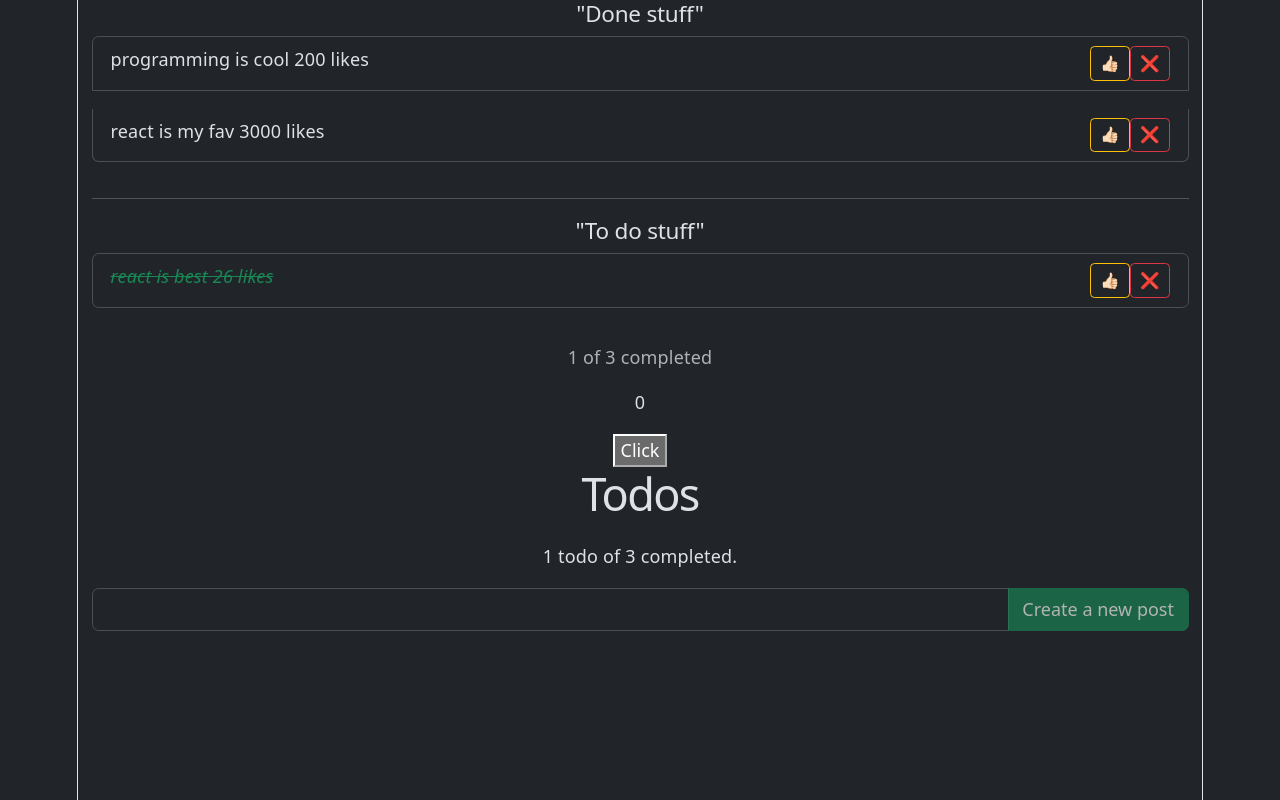
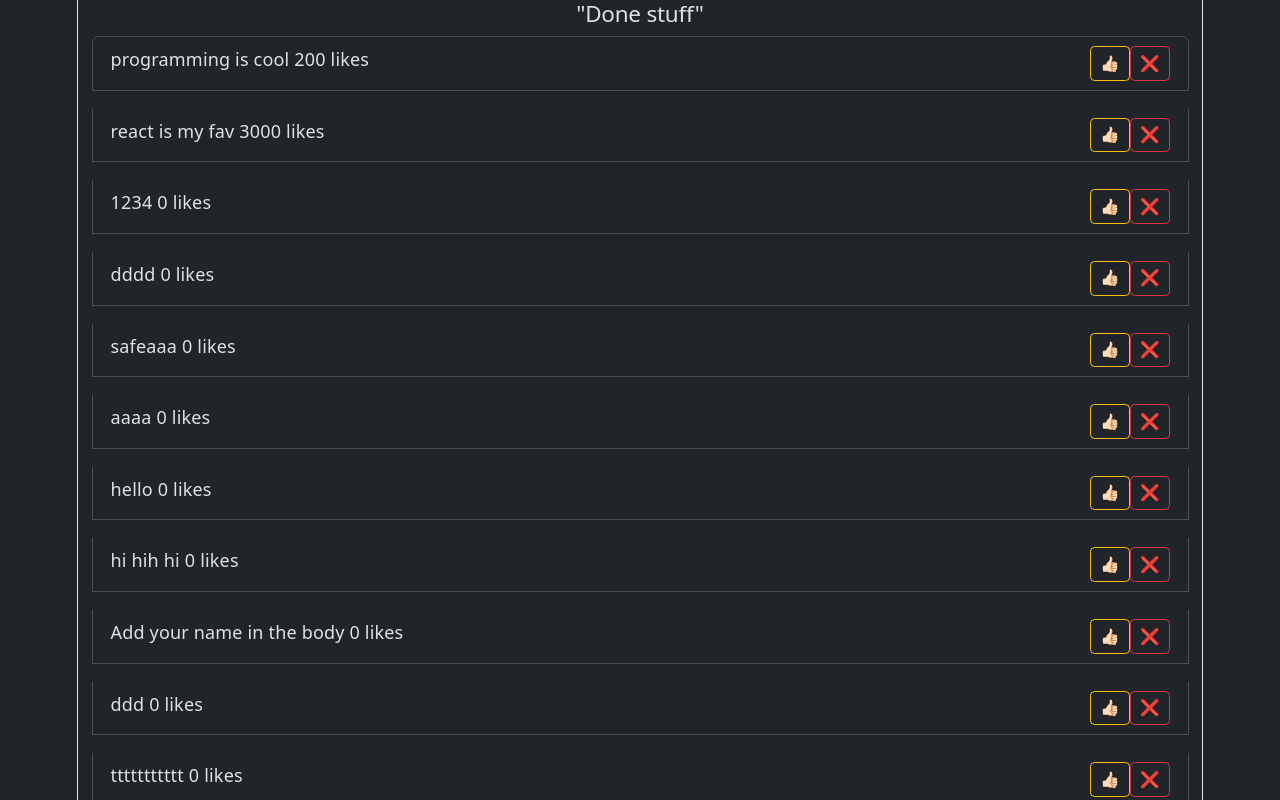
Before and after one commit to Petrasoderstrom1612/repetition, a React (Vite) app in the folder 05/: page / in a window 1280 px wide. Shown: the top 800 px of the page. Built offline with nearby package versions, Linux system fonts and the light colour scheme; data requests are answered from the project's data file.

Commit message:
added axios for POST

```diff
--- a/05/data/db.json
+++ b/05/data/db.json
@@ -1,7 +1,80 @@
 {
-    "todos": [
-        {"id": 1, "title": "react is best", "likes": 26, "done": true},
-        {"id": 2, "title": "programming is cool", "likes": 200},
-        {"id": 3, "title": "react is my fav", "likes": 3000}
-    ]
+  "todos": [
+    {
+      "id": 1,
+      "title": "react is best",
+      "likes": 26,
+      "done": true
+    },
+    {
+      "id": 2,
+      "title": "programming is cool",
+      "likes": 200
+    },
+    {
+      "id": 3,
+      "title": "react is my fav",
+      "likes": 3000
+    },
+    {
+      "id": 4,
+      "title": "1234",
+      "likes": 0
+    },
+    {
+      "id": 5,
+      "title": "dddd",
+      "likes": 0
+    },
+    {
+      "id": 6,
+      "title": "safeaaa",
+      "likes": 0
+    },
+    {
+      "id": 7,
+      "title": "aaaa",
+      "likes": 0
+    },
+    {
+      "title": "hello",
+      "likes": 0,
+      "id": 8
+    },
+    {
+      "title": "hi hih hi",
+      "likes": 0,
+      "id": 9
+    },
+    {
+      "title": "Add your name in the body",
+      "likes": 0,
+      "id": 10
+    },
+    {
+      "title": "ddd",
+      "likes": 0,
+      "id": 11
+    },
+    {
+      "title": "ttttttttttt",
+      "likes": 0,
+      "id": 12
+    },
+    {
+      "title": "ooooooooo",
+      "likes": 0,
+      "id": 13
+    },
+    {
+      "title": "33333",
+      "likes": 0,
+      "id": 14
+    },
+    {
+      "title": "444",
+      "likes": 0,
+      "id": 15
+    }
+  ]
 }
--- a/05/src/App.tsx
+++ b/05/src/App.tsx
@@ -1,27 +1,29 @@
 /* eslint-disable react-hooks/exhaustive-deps */
-import { getTodosAxios } from './services/TodosAPI'
+import { createTodoAxios, getTodosAxios } from './services/TodosAPI'
 import { useEffect, useState } from 'react'
 import './assets/app.scss'
 import Counter from './components/Counter'
-import Clicker from './components/Clicker'
+// import Clicker from './components/Clicker'
 import AddNewTodoForm from './components/AddNewTodoForm'
 import Container from 'react-bootstrap/Container' //it is recommended to use this way of import with the /Component at the end - saver so Bootstrap works in all browsers
 import type {Post} from "./types/Todo.types" // do not forget type!!! (you can also have { type X, Y Z}) if you want to group them
 import TodosList from './components/TodosList'
+import Alert from 'react-bootstrap/esm/Alert'
 
-const storedPosts = localStorage.getItem("localStoragePosts")
-const initialPosts: Post[] = storedPosts ? JSON.parse(storedPosts): [] //you have to have the storedPosts in a separate variable, otherwise Typescript believes it can be null if you place it in this line, it believes you are doing 2 function calls and could parse null
+// const storedPosts = localStorage.getItem("localStoragePosts")
+// const initialPosts: Post[] = storedPosts ? JSON.parse(storedPosts): [] //you have to have the storedPosts in a separate variable, otherwise Typescript believes it can be null if you place it in this line, it believes you are doing 2 function calls and could parse null
 // const initialPosts: Post[] = JSON.parse(localStorage.getItem("localStoragePosts") ?? "[]") //the best solution for TS, you treat the same type withi parse
 
 
 function App() {
   // const [posts, setPosts] = useState<() => Post[] | Post[]>(() => localStorage.getItem("posts")||[])
-  const [posts, setPosts] = useState<Post[]>(initialPosts)
+  // const [posts, setPosts] = useState<Post[]>(initialPosts)
+  const [posts, setPosts] = useState<Post[]|null>(null)
   const [isLoading, setIsLoading] = useState(false)
   const [error, setError] = useState<string|false>(false)
-  const incompletedPosts = posts.filter(post => !post.done)
-  const completedPosts = posts.filter(post => post.done)
-  const doneCount = posts.filter(p => p.done).length
+  const incompletedPosts = posts?.filter(post => !post.done) ?? [];
+  const completedPosts = posts?.filter(post => post.done) ?? [];
+  const doneCount = posts?.filter(p => p.done).length ?? [];
 
   useEffect(() => {
     const getData = async () => {
@@ -40,39 +42,59 @@ function App() {
       }
     }
     getData()
+
   },[])
 
-  useEffect(()=>{
-    localStorage.setItem("localStoragePosts", JSON.stringify(posts))
-  },[posts])
+    useEffect(()=>{
+      localStorage.setItem("localStoragePosts", JSON.stringify(posts))
+    },[posts])
 
+  const postData = async (title: string) => { //you need async because you call the service
+    try{
+      const newPost = await createTodoAxios({title: title, likes: 0})
+      setPosts(prevPosts =>[...prevPosts!, newPost])
+    } catch (err) {
+      if (err instanceof Error){
+        setError("Could not create todo" + err.message)
+      } else {
+        setError("something unexpected has happend")
+      }
+    }
+  }
 
   const handleLike = (postId: number) =>{
-    setPosts(posts.map(p => p.id === postId ? {...p, likes: p.likes + 1 } : p)) //returns ternary
+    setPosts(posts ?posts.map(p => p.id === postId ? {...p, likes: p.likes + 1 } : p): []) //returns ternary
   }
 
   const removePost = (postId: number) => {
     console.log(postId)
-    setPosts(posts.filter(p => p.id !== postId)) //returns whatever is truthy, keep all whose id is not matching the incoming id, the result will be a new array of filtered p's
+    setPosts(posts && posts.filter(p => p.id !== postId)) //returns whatever is truthy, keep all whose id is not matching the incoming id, the result will be a new array of filtered p's
   }
 
   const changeDone = (post: Post) => {
     console.log(post.id)
     post.done = !post.done
-    setPosts([...posts])
+    setPosts([...posts!])
   }
 
-  const addPostSetter = (title: string) => {
-    setPosts([...posts, {id: Math.max(0,...posts.map(p => p.id)) + 1, title: title, likes: 0}]) //!do not forget 0 if no posts!!!! so it does not add infinity
-  }
+  // const addPostSetter = (title: string) => {
+  //   // const newPost = await createTodoAxios({
+  //   //   // id: Axios generates the right number automatically
+  //   //   title: title,
+  //   //   likes: 0
+  //   // }) //!do not forget 0 if no posts!!!! so it does not add infinity
+
+  //   // setPosts([...posts!, newPost])
+  //   return title
+  // }
 
 
   return (
   <Container>
   <>
-    {error ? (<p>{error}</p>) :
+    {error ? (<Alert variant="danger">{error}</Alert>) :
     isLoading ? (<p>loading...</p>) :
-    posts.length > 0 ?
+    posts && posts.length ?
       (  <>
           <h2 className="h5 mb-2">"Done stuff"</h2>
           <TodosList handleLike={handleLike} removePost={removePost} changeDone={changeDone} posts={incompletedPosts}/>
@@ -83,10 +105,10 @@ function App() {
           </>
       ) : (<p>No posts...</p>)}
   </>
-    <Clicker/>
+    {/* <Clicker/> */}
     <h1>Todos</h1>
-    <Counter completed={posts.filter(p => p.done).length} total={posts.length}/>
-    <AddNewTodoForm  addPostSetter={addPostSetter}/>
+    <Counter completed={posts ? posts.filter(p => p.done).length: 0} total={posts ? posts.length : 0}/>
+    <AddNewTodoForm  postData={postData}/>
   </Container>
   )
 }
--- a/05/src/components/AddNewTodoForm.tsx
+++ b/05/src/components/AddNewTodoForm.tsx
@@ -6,10 +6,10 @@ import InputGroup from 'react-bootstrap/InputGroup'
 
 
 interface AddNewTodoFormProps {
-    addPostSetter: (title: string) => void;
+  postData: (title: string) => Promise<void>;
 }
 
-const AddNewTodoForm: React.FC<AddNewTodoFormProps> = ({addPostSetter}) => {
+const AddNewTodoForm: React.FC<AddNewTodoFormProps> = ({postData}) => {
 const [postTitle, setPostTitle] = useState("")
 const trimmedPostTitle = postTitle.trim()
 const postTitleLength = postTitle.length
@@ -18,7 +18,7 @@ const postTitleLength = postTitle.length
     e.preventDefault()
     console.log(e.target.value)
     // setPosts([...posts, {id: Math.max(0,...posts.map(p => p.id)) + 1, likes: 0}])
-    addPostSetter(postTitle)
+    postData(postTitle)
     setPostTitle("")
   }
 
--- a/05/src/services/TodosAPI.ts
+++ b/05/src/services/TodosAPI.ts
@@ -1,4 +1,4 @@
-import type {Post} from "../types/Todo.types"
+import type {CreateTodoPayload, Post} from "../types/Todo.types"
 import axios from "axios";
 
 const BASE_URL = "http://localhost:3000"
@@ -18,3 +18,9 @@ export const getTodosAxios = async () => {
 }
 
 console.log("getTodosAxios", getTodosAxios())
+
+export const createTodoAxios = async(payload: CreateTodoPayload) => {
+      console.log("POST payload:", payload)
+    const res = await axios.post<Post>(BASE_URL + "/todos",payload)
+    return res.data
+}
--- a/05/src/types/Todo.types.ts
+++ b/05/src/types/Todo.types.ts
@@ -1,6 +1,8 @@
 export interface Post {
-id: number,
+id?: number,
 title: string,
 likes: number,
 done?: boolean
 }
+
+export type CreateTodoPayload = Omit<Post, "id"> //id is automatically generated by Axios <Which type, what you want to omit>
```
